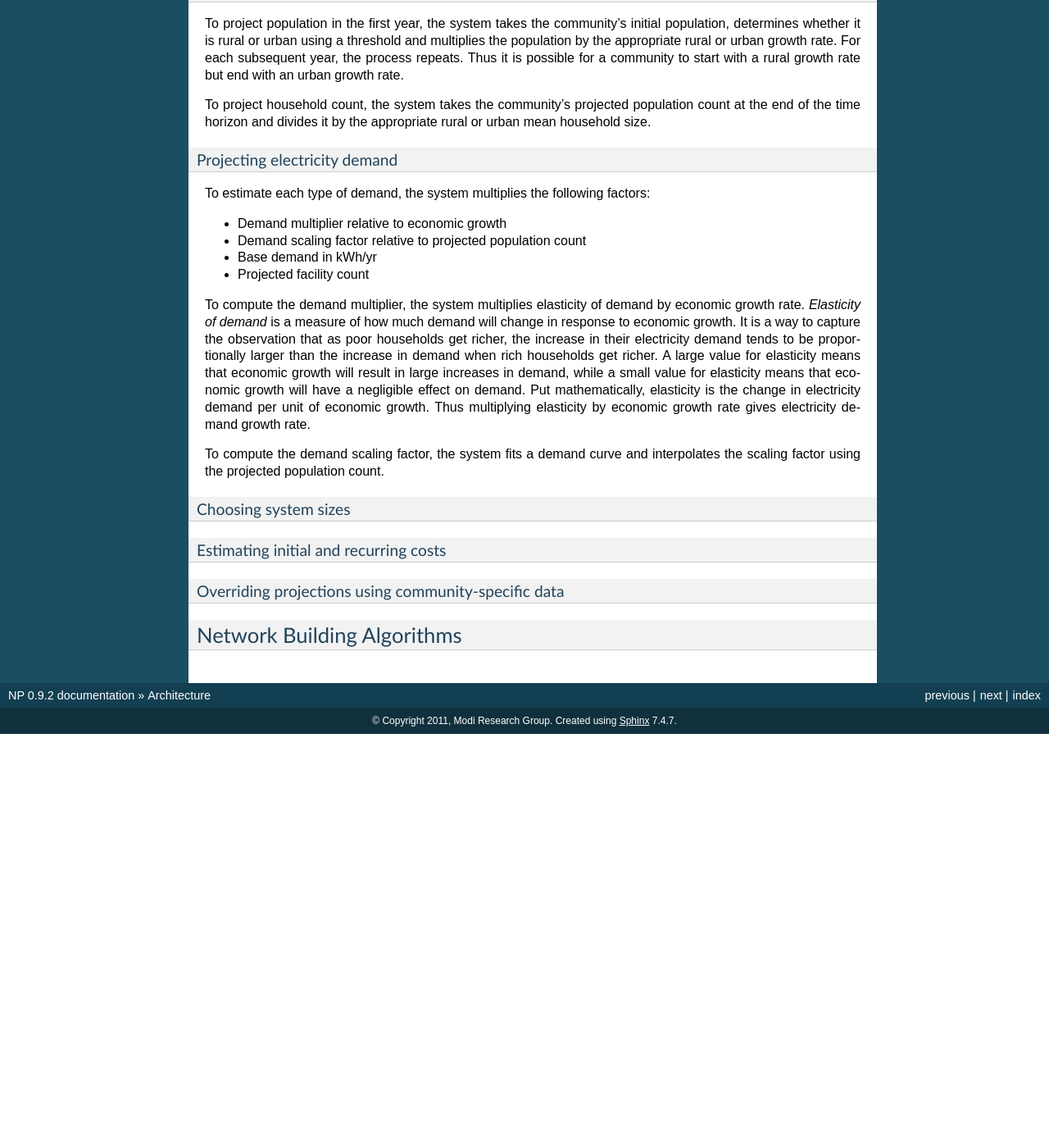
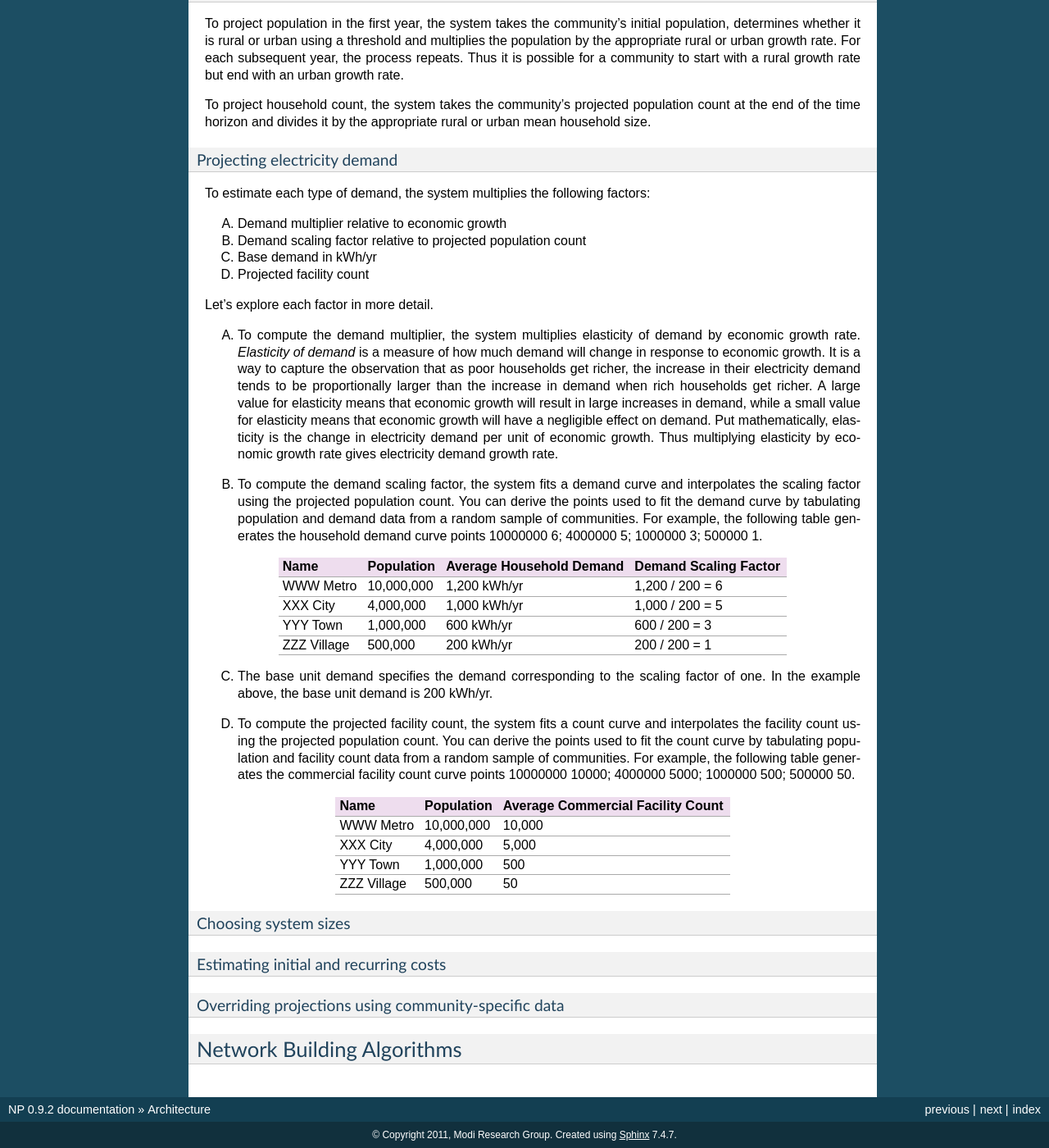
Before and after one commit to SEL-Columbia/networkplanner, a Sphinx documentation site: the page built from docs/architecture.rst, in a window 1280 px wide and 1400 px high, scrolled down 1270 px. Shown: the whole window at 82% size. Built offline with Sphinx 7.4.7, drawn with Linux system fonts in a browser that asks for light colours; pages that are not in the unit, such as notebooks, are missing from menus; before the commit the page ends 2165 px from its top, so only the background shows below that.

Commit message:
Updated documentation

```diff
--- a/docs/architecture.rst
+++ b/docs/architecture.rst
@@ -57,7 +57,13 @@ The computation of *mvMax* takes four stages:
 Projecting population and household counts
 """"""""""""""""""""""""""""""""""""""""""
 
+.. index::
+    single: count; projected population
+
 To project population in the first year, the system takes the community's initial population, determines whether it is rural or urban using a threshold and multiplies the population by the appropriate rural or urban growth rate.  For each subsequent year, the process repeats.  Thus it is possible for a community to start with a rural growth rate but end with an urban growth rate.
+
+.. index::
+    single: count; projected household
 
 To project household count, the system takes the community's projected population count at the end of the time horizon and divides it by the appropriate rural or urban mean household size.
 
@@ -67,20 +73,56 @@ Projecting electricity demand
 
 To estimate each type of demand, the system multiplies the following factors:
 
-- Demand multiplier relative to economic growth
-- Demand scaling factor relative to projected population count
-- Base demand in kWh/yr
-- Projected facility count
+A. Demand multiplier relative to economic growth
+B. Demand scaling factor relative to projected population count
+C. Base demand in kWh/yr
+D. Projected facility count
+
+Let's explore each factor in more detail.
 
 .. index::
     single: elasticity
 
-To compute the demand multiplier, the system multiplies elasticity of demand by economic growth rate.  *Elasticity of demand* is a measure of how much demand will change in response to economic growth.  It is a way to capture the observation that as poor households get richer, the increase in their electricity demand tends to be proportionally larger than the increase in demand when rich households get richer.  A large value for elasticity means that economic growth will result in large increases in demand, while a small value for elasticity means that economic growth will have a negligible effect on demand.  Put mathematically, elasticity is the change in electricity demand per unit of economic growth.  Thus multiplying elasticity by economic growth rate gives electricity demand growth rate.
+A. To compute the demand multiplier, the system multiplies elasticity of demand by economic growth rate.  *Elasticity of demand* is a measure of how much demand will change in response to economic growth.  It is a way to capture the observation that as poor households get richer, the increase in their electricity demand tends to be proportionally larger than the increase in demand when rich households get richer.  A large value for elasticity means that economic growth will result in large increases in demand, while a small value for elasticity means that economic growth will have a negligible effect on demand.  Put mathematically, elasticity is the change in electricity demand per unit of economic growth.  Thus multiplying elasticity by economic growth rate gives electricity demand growth rate.
 
 .. index::
-    single: curve, demand
+    pair: curve; demand
 
-To compute the demand scaling factor, the system fits a demand curve and interpolates the scaling factor using the projected population count.
+B. To compute the demand scaling factor, the system fits a demand curve and interpolates the scaling factor using the projected population count.  You can derive the points used to fit the demand curve by tabulating population and demand data from a random sample of communities.  For example, the following table generates the household demand curve points 10000000 6; 4000000 5; 1000000 3; 500000 1.
+
+=========== ========== ======================== =====================
+Name        Population Average Household Demand Demand Scaling Factor
+=========== ========== ======================== =====================
+WWW Metro   10,000,000             1,200 kWh/yr       1,200 / 200 = 6
+XXX City     4,000,000             1,000 kWh/yr       1,000 / 200 = 5
+YYY Town     1,000,000               600 kWh/yr         600 / 200 = 3
+ZZZ Village    500,000               200 kWh/yr         200 / 200 = 1
+=========== ========== ======================== =====================
+
+.. Add demand curve plot here
+
+.. index::
+    single: demand; base unit
+
+C. The base unit demand specifies the demand corresponding to the scaling factor of one.  In the example above, the base unit demand is 200 kWh/yr.
+
+.. index::
+    pair: curve; count
+    single: count; projected facility
+
+D. To compute the projected facility count, the system fits a count curve and interpolates the facility count using the projected population count.  You can derive the points used to fit the count curve by tabulating population and facility count data from a random sample of communities.  For example, the following table generates the commercial facility count curve points 10000000 10000; 4000000 5000; 1000000 500; 500000 50.
+
+=========== ========== =================================
+Name        Population Average Commercial Facility Count
+=========== ========== =================================
+WWW Metro   10,000,000                            10,000
+XXX City     4,000,000                             5,000
+YYY Town     1,000,000                               500
+ZZZ Village    500,000                                50
+=========== ========== =================================
+
+.. Add count curve plot here
+
 
 
 Choosing system sizes
--- a/docs/index.rst
+++ b/docs/index.rst
@@ -17,5 +17,4 @@ Indices and tables
 ------------------
 
 * :ref:`genindex`
-* :ref:`modindex`
 * :ref:`search`
```
